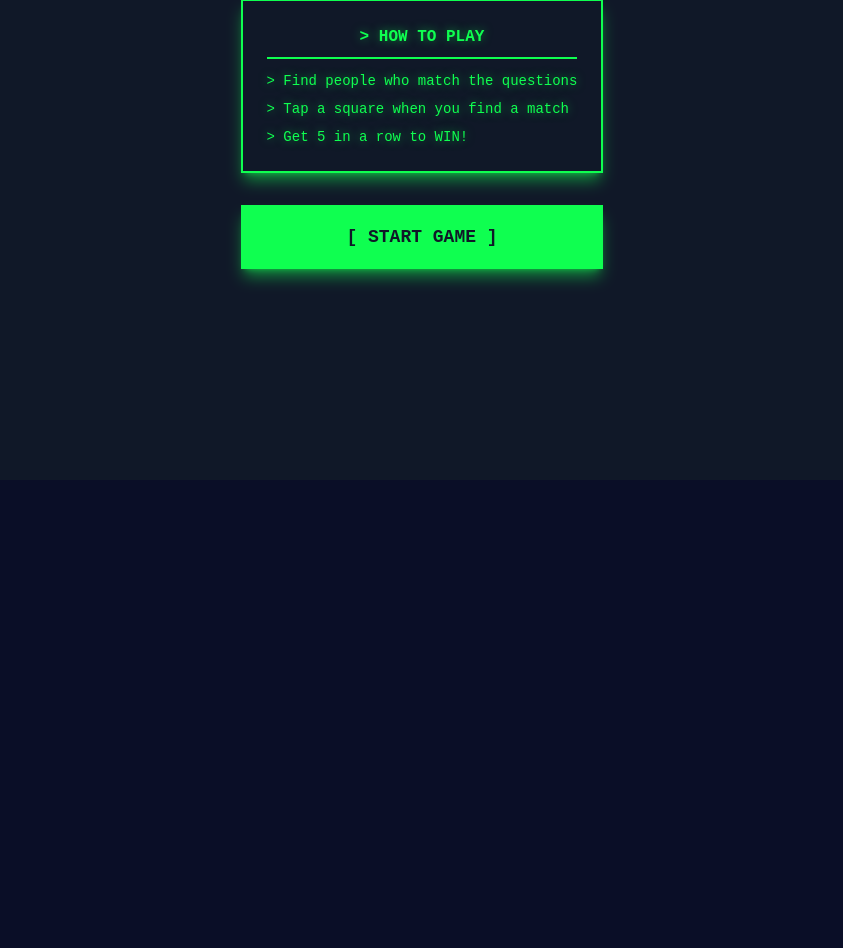
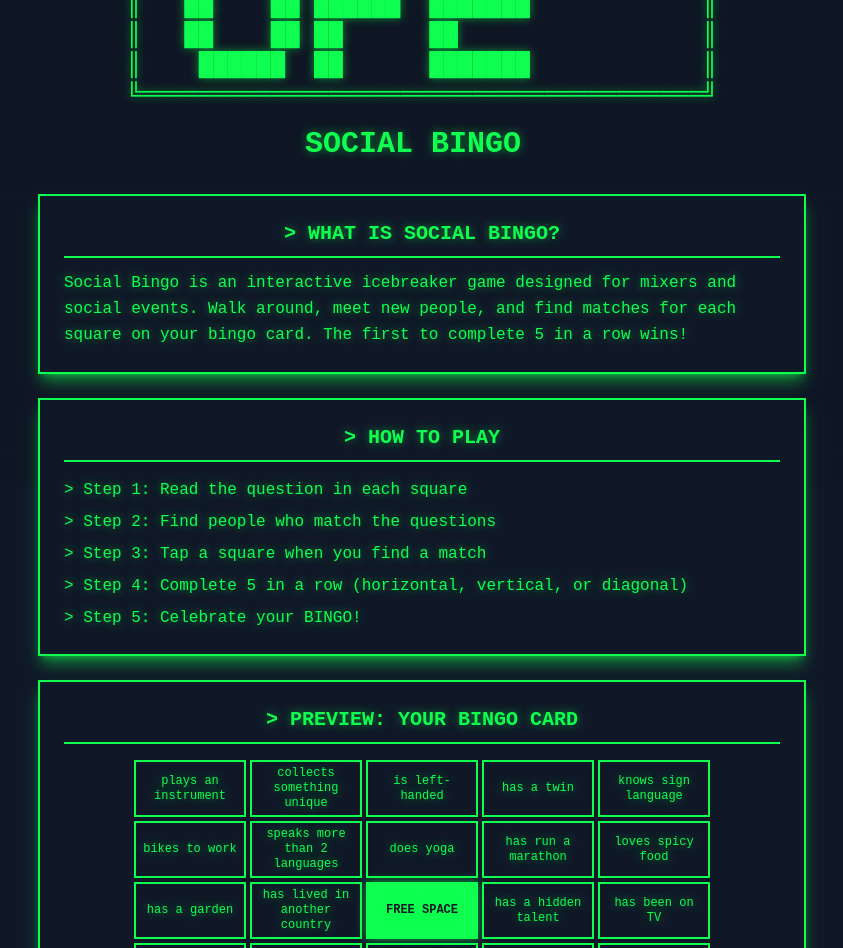
Before and after one commit to Junfromc/social-bingo, a React (Vite) app: page / in a window 1280 px wide. Shown: the part 320-1268 px from the top of the page, without its empty margins (218-1061 px from the left). Before the commit the page ends 800 px from the top, so only its background shows below. Built offline with nearby package versions, Linux system fonts and the light colour scheme.

Commit message:
Redesign StartScreen as immersive retro terminal interface with ASCII art, scanlines, and preview grid
Co-authored-by: Junfromc <101047429+Junfromc@users.noreply.github.com>

```diff
--- a/src/components/StartScreen.tsx
+++ b/src/components/StartScreen.tsx
@@ -1,29 +1,117 @@
+import { questions } from '../data/questions';
+
 interface StartScreenProps {
   onStart: () => void;
 }
 
+// Helper function to get a sample of questions for the preview grid
+function getSampleQuestions(): string[] {
+  const shuffled = [...questions].sort(() => Math.random() - 0.5);
+  const samples = shuffled.slice(0, 24);
+  // Insert FREE SPACE at position 12 (center of 5x5 grid)
+  samples.splice(12, 0, 'FREE SPACE');
+  return samples;
+}
+
 export function StartScreen({ onStart }: StartScreenProps) {
+  const sampleGrid = getSampleQuestions();
+
   return (
-    <div className="flex flex-col items-center justify-center min-h-full p-6 bg-gray-900">
-      <div className="text-center max-w-sm">
-        <h1 className="text-4xl font-bold text-accent mb-2 font-mono">Soc Ops</h1>
-        <p className="text-lg text-accent mb-8 font-mono">[ SOCIAL BINGO ]</p>
+    <div className="relative flex flex-col items-center justify-start min-h-full p-6 bg-gray-900 overflow-auto">
+      {/* Scanlines effect */}
+      <div className="scanlines" />
 
-        <div className="bg-gray-900 border-2 border-accent p-6 shadow-lg shadow-accent/50 mb-8">
-          <h2 className="font-semibold text-accent mb-3 font-mono border-b-2 border-accent pb-2">&gt; HOW TO PLAY</h2>
-          <ul className="text-left text-accent text-sm space-y-2 font-mono">
-            <li>&gt; Find people who match the questions</li>
-            <li>&gt; Tap a square when you find a match</li>
-            <li>&gt; Get 5 in a row to WIN!</li>
-          </ul>
+      {/* Main content with higher z-index */}
+      <div className="relative z-10 text-center max-w-3xl w-full">
+        {/* ASCII Art Title */}
+        <div className="mb-8 mt-4">
+          <pre className="text-accent text-lg md:text-2xl leading-tight font-mono whitespace-pre" aria-label="Social Bingo Title">
+{`╔═══════════════════════════════════════╗
+║   ███████  ██████   ██████            ║
+║   ██      ██    ██ ██                 ║
+║   ███████ ██    ██ ██                 ║
+║        ██ ██    ██ ██                 ║
+║   ███████  ██████   ██████            ║
+║                                       ║
+║    ██████  ██████  ███████            ║
+║   ██    ██ ██   ██ ██                 ║
+║   ██    ██ ██████  ███████            ║
+║   ██    ██ ██      ██                 ║
+║    ██████  ██      ███████            ║
+╚═══════════════════════════════════════╝`}
+          </pre>
+          <div className="text-2xl md:text-3xl font-bold text-accent mt-4 font-mono">
+            SOCIAL BINGO<span className="cursor-blink">█</span>
+          </div>
         </div>
 
+        {/* What is Social Bingo section */}
+        <div className="bg-gray-900 border-2 border-accent p-6 shadow-lg shadow-accent/50 mb-6">
+          <h2 className="text-xl font-bold text-accent mb-3 font-mono border-b-2 border-accent pb-2">
+            &gt; WHAT IS SOCIAL BINGO?
+          </h2>
+          <p className="text-left text-accent text-sm md:text-base font-mono leading-relaxed">
+            Social Bingo is an interactive icebreaker game designed for mixers and social events.
+            Walk around, meet new people, and find matches for each square on your bingo card.
+            The first to complete 5 in a row wins!
+          </p>
+        </div>
+
+        {/* Rules section */}
+        <div className="bg-gray-900 border-2 border-accent p-6 shadow-lg shadow-accent/50 mb-6">
+          <h2 className="text-xl font-bold text-accent mb-4 font-mono border-b-2 border-accent pb-2">
+            &gt; HOW TO PLAY
+          </h2>
+          <ol className="text-left text-accent text-sm md:text-base space-y-2 font-mono">
+            <li>&gt; Step 1: Read the question in each square</li>
+            <li>&gt; Step 2: Find people who match the questions</li>
+            <li>&gt; Step 3: Tap a square when you find a match</li>
+            <li>&gt; Step 4: Complete 5 in a row (horizontal, vertical, or diagonal)</li>
+            <li>&gt; Step 5: Celebrate your BINGO!</li>
+          </ol>
+        </div>
+
+        {/* Sample grid preview */}
+        <div className="bg-gray-900 border-2 border-accent p-6 shadow-lg shadow-accent/50 mb-8">
+          <h2 className="text-xl font-bold text-accent mb-4 font-mono border-b-2 border-accent pb-2">
+            &gt; PREVIEW: YOUR BINGO CARD
+          </h2>
+          <div className="grid grid-cols-5 gap-1 max-w-xl mx-auto">
+            {sampleGrid.map((question, index) => (
+              <div
+                key={index}
+                className={`
+                  relative flex items-center justify-center p-1 text-center border-2
+                  min-h-[50px] text-[10px] md:text-xs leading-tight font-mono
+                  ${index === 12
+                    ? 'bg-accent border-accent text-gray-900 font-bold shadow-[0_0_10px_rgba(15,255,80,0.6)]'
+                    : 'bg-gray-900 border-accent text-accent'
+                  }
+                `}
+              >
+                <span className="break-words hyphens-auto px-0.5">
+                  {question}
+                </span>
+              </div>
+            ))}
+          </div>
+          <p className="text-accent text-xs md:text-sm font-mono mt-4 opacity-80">
+            ^ Each game generates a unique randomized card ^
+          </p>
+        </div>
+
+        {/* Start button */}
         <button
           onClick={onStart}
-          className="w-full bg-accent text-gray-900 font-semibold py-4 px-8 text-lg active:bg-accent-light transition-colors font-mono border-2 border-accent shadow-lg shadow-accent/50 hover:shadow-[0_0_20px_rgba(15,255,80,0.8)]"
+          className="w-full max-w-md mx-auto bg-accent text-gray-900 font-semibold py-4 px-8 text-lg md:text-xl active:bg-accent-light transition-colors font-mono border-2 border-accent shadow-lg shadow-accent/50 hover:shadow-[0_0_20px_rgba(15,255,80,0.8)] block"
         >
           [ START GAME ]
         </button>
+
+        {/* Terminal prompt at bottom */}
+        <div className="text-accent text-xs md:text-sm font-mono mt-8 mb-4 opacity-60">
+          &gt; Press START to initialize game_
+        </div>
       </div>
     </div>
   );
--- a/src/index.css
+++ b/src/index.css
@@ -23,3 +23,45 @@ body {
   color: #0FFF50;
   text-shadow: 0 0 10px rgba(15, 255, 80, 0.5);
 }
+
+/* Scanlines animation for CRT effect */
+@keyframes scanlines {
+  0% {
+    transform: translateY(0);
+  }
+  100% {
+    transform: translateY(10px);
+  }
+}
+
+.scanlines {
+  position: fixed;
+  top: 0;
+  left: 0;
+  width: 100%;
+  height: 100%;
+  pointer-events: none;
+  background: repeating-linear-gradient(
+    0deg,
+    rgba(0, 0, 0, 0.15),
+    rgba(0, 0, 0, 0.15) 1px,
+    transparent 1px,
+    transparent 2px
+  );
+  animation: scanlines 10s linear infinite;
+  z-index: 1;
+}
+
+/* Blinking cursor animation */
+@keyframes cursor-blink {
+  0%, 49% {
+    opacity: 1;
+  }
+  50%, 100% {
+    opacity: 0;
+  }
+}
+
+.cursor-blink {
+  animation: cursor-blink 1s step-end infinite;
+}
```
